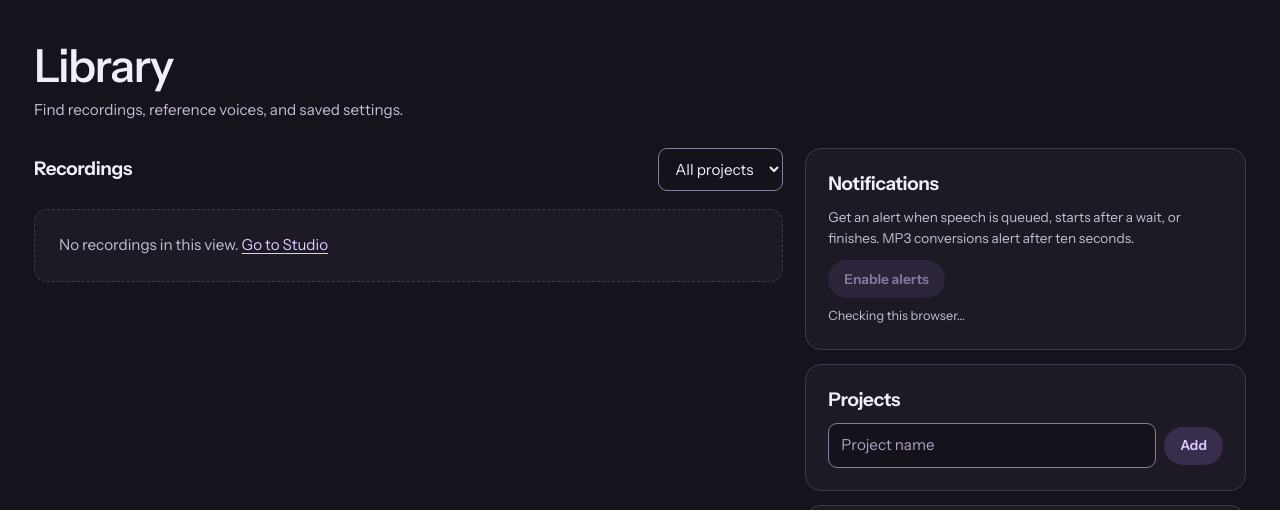
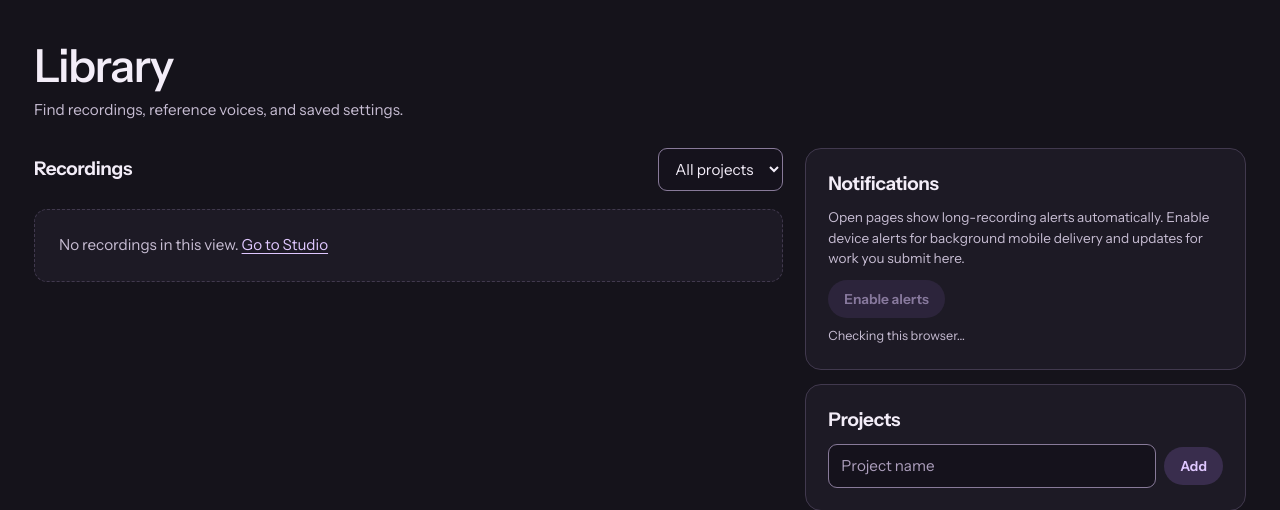
Before and after one commit to ibrahim91015/AISpeechStudio, a FastAPI app: page /library in a window 1280 px wide. Shown: the part 73-583 px from the top of the page. Run offline with FastAPI, Linux system fonts and the light colour scheme; data comes from the database, SQL or seed files in the repository; data that the repository does not hold is empty; parts of the project's set-up code (start-up, migrations or seed data) failed here and were passed over.

Commit message:
Route long-completion alerts broadly and fix authenticated PWA manifests

```diff
--- a/app.py
+++ b/app.py
@@ -24,7 +24,7 @@ from catalog import CHATTERBOX_LANGUAGES, HIGGS_MODELS, REFERENCE_MODELS, REQUIR
 from demo_voices import CLIPS, COLLECTION_CLIPS, transcript_for, voice_collections
 from documents import IMPORT_EXTENSIONS, MAX_TEXT, import_document
 from queue_worker import Worker
-from notification_events import enqueue, speech_event
+from notification_events import device_id, enqueue, speech_event
 from push_delivery import Endpoint, PushDelivery, Subscription, valid_endpoint, valid_key
 import shares
 from storage import JOBS, REFERENCES, ROOT, VOICES, connect, one, rows, setup
@@ -263,9 +263,12 @@ def subscribe_notifications(request: Request, subscription: Subscription):
         db.execute("BEGIN IMMEDIATE")
         db.execute("DELETE FROM push_subscriptions WHERE endpoint=? AND user_id<>?", (subscription.endpoint, uid))
         db.execute("""
-            INSERT INTO push_subscriptions(endpoint,user_id,p256dh,auth) VALUES (?,?,?,?)
-            ON CONFLICT(endpoint) DO UPDATE SET p256dh=excluded.p256dh, auth=excluded.auth
-            """, (subscription.endpoint, uid, subscription.keys.p256dh, subscription.keys.auth))
+            INSERT INTO push_subscriptions(endpoint,user_id,p256dh,auth,device_id,mobile,last_seen)
+            VALUES (?,?,?,?,?,?,?)
+            ON CONFLICT(endpoint) DO UPDATE SET p256dh=excluded.p256dh, auth=excluded.auth,
+                device_id=excluded.device_id, mobile=excluded.mobile, last_seen=excluded.last_seen
+            """, (subscription.endpoint, uid, subscription.keys.p256dh, subscription.keys.auth,
+                  device_id(request.cookies.get("speech_device")), subscription.mobile, int(time.time())))
     return {"enabled": True}
 
 
@@ -282,6 +285,30 @@ def notification_status(request: Request, subscription: Endpoint):
     enabled = one("SELECT 1 FROM push_subscriptions WHERE endpoint=? AND user_id=?",
                   (subscription.endpoint, current_user(request)["id"])) is not None
     return {"enabled": enabled}
+
+
+@app.get("/notifications/feed")
+def page_notification_feed(request: Request, after: int | None = None):
+    uid = current_user(request)["id"]
+    device = device_id(request.cookies.get("speech_device"))
+    now = int(time.time())
+    with connect() as db:
+        if device:
+            db.execute("UPDATE push_subscriptions SET last_seen=? WHERE device_id=? AND last_seen<?",
+                       (now, device, now - 15))
+        if after is None:
+            cursor = db.execute("SELECT COALESCE(MAX(id),0) FROM page_notices").fetchone()[0]
+            notices = []
+        else:
+            notices = db.execute("""
+                SELECT id, CASE WHEN user_id=? THEN payload ELSE public_payload END AS data
+                FROM page_notices WHERE id>? AND expires>?
+                  AND (public_payload IS NOT NULL OR (user_id=? AND device_id=?))
+                ORDER BY id LIMIT 24
+                """, (uid, max(after, 0), now, uid, device)).fetchall()
+            cursor = notices[-1]["id"] if notices else after
+    return JSONResponse({"after": cursor, "notices": [json.loads(row["data"]) for row in notices]},
+                        headers={"Cache-Control": "private, no-store"})
 
 
 @app.post("/notifications/test")
@@ -502,7 +529,8 @@ def create_share(request: Request, key: str, rate: int):
     job, path = share_source(request, key)
     if rate not in {option["rate"] for option in shares.options(path, job["duration"])}:
         raise HTTPException(400, "Choose a smaller MP3 preset.")
-    return shares.start(request.app.state.share_worker, job, rate, path)
+    requester = device_id(request.cookies.get("speech_device"))
+    return shares.start(request.app.state.share_worker, {**job, "remux_device": requester}, rate, path)
 
 
 @app.get("/jobs/{key}/share/{rate}")
@@ -597,10 +625,13 @@ async def create_job(request: Request):
             with connect() as db:
                 db.execute("BEGIN IMMEDIATE")
                 ahead = db.execute("SELECT COUNT(*) FROM jobs WHERE status IN ('running','queued')").fetchone()[0]
-                db.execute("INSERT INTO jobs(id,user_id,project_id,model,title,script,settings,status,queue_ahead) "
-                           "VALUES (?,?,?,?,?,?,?,'queued',?)", (key, uid, project, model, title, text, json.dumps(config), ahead))
+                requester = device_id(request.cookies.get("speech_device"))
+                db.execute("INSERT INTO jobs(id,user_id,project_id,model,title,script,settings,status,queue_ahead,request_device) "
+                           "VALUES (?,?,?,?,?,?,?,'queued',?,?)",
+                           (key, uid, project, model, title, text, json.dumps(config), ahead, requester))
                 if ahead:
-                    speech_event(db, {"id": key, "user_id": uid, "title": title, "model": model}, "queued", ahead=ahead)
+                    speech_event(db, {"id": key, "user_id": uid, "title": title, "model": model,
+                                      "request_device": requester}, "queued", ahead=ahead)
         except (ValueError, OSError, sqlite3.IntegrityError, HTTPException) as exc:
             shutil.rmtree(folder, ignore_errors=True)
             return submit_error(request, str(exc))
--- a/push_delivery.py
+++ b/push_delivery.py
@@ -36,6 +36,7 @@ class Keys(BaseModel):
 
 class Subscription(Endpoint):
     keys: Keys
+    mobile: bool = False
 
 
 def valid_endpoint(endpoint):
@@ -95,6 +96,7 @@ class PushDelivery:
         now = int(time())
         with connect() as db:
             db.execute("DELETE FROM push_outbox WHERE expires<=?", (now,))
+            db.execute("DELETE FROM page_notices WHERE expires<=?", (now,))
             due = db.execute("""
                 SELECT o.*, s.p256dh, s.auth FROM push_outbox o JOIN push_subscriptions s USING(endpoint)
                 WHERE next_attempt<=? ORDER BY next_attempt,id LIMIT 1
--- a/shares.py
+++ b/shares.py
@@ -85,7 +85,8 @@ def convert(job, rate, source, queued_at):
         url = f"/library?recording={identifier}&share={rate}#recording-{identifier}"
         with connect() as db:
             enqueue(db, job["user_id"], f"mp3-{identifier}-{rate}-{uuid4().hex[:8]}",
-                    "MP3 ready" if ready_bytes else "MP3 conversion stopped", body, url, ping=bool(ready_bytes), ttl=3600)
+                    "MP3 ready" if ready_bytes else "MP3 conversion stopped", body, url, ping=bool(ready_bytes), ttl=3600,
+                    device=job.get("remux_device"))
 
 
 def start(executor: ThreadPoolExecutor, job, rate, source):
--- a/static/notifications.js
+++ b/static/notifications.js
@@ -13,6 +13,12 @@
   let serverKey;
   let audio;
   let enabled = false;
+
+  if (!/(?:^|;\s*)speech_device=[a-f0-9]{32}(?:;|$)/.test(document.cookie)) {
+    const id = Array.from(crypto.getRandomValues(new Uint8Array(16)), byte => byte.toString(16).padStart(2, '0')).join('');
+    document.cookie = 'speech_device=' + id + '; Path=/; Max-Age=31536000; SameSite=Lax' +
+      (location.protocol === 'https:' ? '; Secure' : '');
+  }
 
   function owner() {
     try { return localStorage.getItem(storageKey); } catch { return null; }
@@ -52,11 +58,75 @@
     return true;
   }
 
+  const notice = document.querySelector('#speech-page-notice');
+  if (notice) {
+    const cursorKey = 'aispeech-notice-cursor:' + profile;
+    let cursor;
+    let timer;
+    let activeRequest = false;
+    let hideTimer;
+    const queue = [];
+    try { cursor = sessionStorage.getItem(cursorKey); } catch {}
+
+    function dismiss() {
+      notice.hidden = true;
+      clearTimeout(hideTimer);
+      showNext();
+    }
+
+    function showNext() {
+      if (!notice.hidden || !queue.length) return;
+      const item = queue.shift();
+      notice.querySelector('[data-notice-title]').textContent = item.title;
+      notice.querySelector('[data-notice-body]').textContent = item.body;
+      notice.querySelector('[data-notice-link]').href = item.url;
+      notice.hidden = false;
+      if (item.ping && !mobile && document.hasFocus() && !owner()) playPing();
+      hideTimer = setTimeout(dismiss, 9000);
+    }
+
+    async function poll() {
+      if (document.hidden || activeRequest) return;
+      activeRequest = true;
+      let delay = 5000;
+      const controller = new AbortController();
+      const timeout = setTimeout(() => controller.abort(), 7000);
+      try {
+        const search = cursor == null ? '' : '?after=' + encodeURIComponent(cursor);
+        const response = await fetch('/notifications/feed' + search, {cache: 'no-store', signal: controller.signal});
+        if (!response.ok) throw new Error('Alerts are unavailable');
+        const result = await response.json();
+        cursor = String(result.after);
+        try { sessionStorage.setItem(cursorKey, cursor); } catch {}
+        queue.push(...result.notices);
+        showNext();
+      } catch {
+        delay = 15000;
+      } finally {
+        clearTimeout(timeout);
+        activeRequest = false;
+        if (!document.hidden) timer = setTimeout(poll, delay);
+      }
+    }
+
+    notice.querySelector('[data-notice-close]').addEventListener('click', dismiss);
+    document.addEventListener('visibilitychange', () => {
+      clearTimeout(timer);
+      if (!document.hidden) poll();
+    });
+    if (!mobile) {
+      document.addEventListener('pointerdown', unlockPing, {once: true});
+      document.addEventListener('keydown', unlockPing, {once: true});
+    }
+    poll();
+  }
+
   if (mobile && !document.querySelector('link[rel=manifest]')) {
     for (const [rel, href] of [['manifest', '/speech.webmanifest'], ['apple-touch-icon', '/static/speech-icon-180.png']]) {
       const link = document.createElement('link');
       link.rel = rel;
       link.href = href;
+      if (rel === 'manifest') link.crossOrigin = 'use-credentials';
       document.head.append(link);
     }
     if (ios) {
@@ -112,13 +182,10 @@
 
   navigator.serviceWorker.addEventListener('message', event => {
     if (event.data?.type !== 'speech-ping') return;
-    const mine = String(event.data.profile) === profile && (enabled || owner() === profile);
+    const mine = event.data.profile === null ? Boolean(owner()) :
+      String(event.data.profile) === profile && (enabled || owner() === profile);
     event.ports[0]?.postMessage(mine && playPing());
   });
-  if (!mobile && owner() === profile) {
-    document.addEventListener('pointerdown', unlockPing, {once: true});
-    document.addEventListener('keydown', unlockPing, {once: true});
-  }
   const service = mobile || toggle
     ? navigator.serviceWorker.register('/speech-worker.js' + (mobile ? '?mobile=1' : ''))
     : null;
@@ -142,7 +209,10 @@
     serverKey = Uint8Array.from(atob(base64), character => character.charCodeAt(0));
     subscription = await registration.pushManager.getSubscription();
     enabled = subscription ? (await request('status', {endpoint: subscription.endpoint})).enabled : false;
-    if (enabled) remember(true);
+    if (enabled) {
+      await request('subscribe', {...subscription.toJSON(), mobile});
+      remember(true);
+    }
     syncSettings(Notification.permission === 'denied'
       ? 'Notifications are blocked. Allow them in your browser or device settings, then refresh.' : '');
   };
@@ -162,7 +232,7 @@
         subscription = null;
       } else {
         subscription ||= await registration.pushManager.subscribe({userVisibleOnly: true, applicationServerKey: serverKey});
-        await request('subscribe', subscription.toJSON());
+        await request('subscribe', {...subscription.toJSON(), mobile});
         enabled = true;
         remember(true);
       }
--- a/static/studio.css
+++ b/static/studio.css
@@ -215,3 +215,7 @@ progress { width: 100%; height: 8px; }
 #mobile-install { border-top: 1px solid var(--stroke); margin-top: 13px; padding-top: 12px; }
 #mobile-install-help { margin-top: 4px; }
 #mobile-install-button { margin-top: 10px; }
+
+.speech-notice { position: fixed; z-index: 10; inset-inline-end: 16px; bottom: max(16px, env(safe-area-inset-bottom)); width: min(400px, calc(100% - 32px)); padding: 14px 16px 10px; border: 1px solid var(--stroke); border-radius: 14px; background: var(--raised); box-shadow: 0 8px 24px #08060d85; }
+.speech-notice p { margin-top: 4px; overflow-wrap: anywhere; }
+.speech-notice-actions { display: flex; flex-wrap: wrap; justify-content: flex-end; gap: 8px; margin-top: 7px; }
--- a/templates/base.html
+++ b/templates/base.html
@@ -8,7 +8,7 @@
   <title>{% block title %}AI Speech Studio{% endblock %}</title>
   <link rel="icon" href="/static/favicon.svg" type="image/svg+xml">
   {% if mobile_client %}
-  <link rel="manifest" href="/speech.webmanifest">
+  <link rel="manifest" href="/speech.webmanifest" crossorigin="use-credentials">
   <link rel="apple-touch-icon" href="/static/speech-icon-180.png">
   <meta name="apple-mobile-web-app-capable" content="yes">
   {% endif %}
@@ -42,6 +42,13 @@
     <div><dt>RAM</dt><dd data-stat="ram">—</dd></div>
   </dl>
 </aside>
+<aside class="speech-notice" id="speech-page-notice" aria-label="Speech Studio alert" hidden>
+  <div role="status"><strong data-notice-title></strong><p data-notice-body></p></div>
+  <div class="speech-notice-actions">
+    <a class="quiet" data-notice-link href="/library">Open Library</a>
+    <button class="quiet" type="button" data-notice-close>Dismiss</button>
+  </div>
+</aside>
 <main class="main" id="main">{% block body %}{% endblock %}</main>
 </body>
 </html>
--- a/templates/library.html
+++ b/templates/library.html
@@ -22,7 +22,7 @@
   <aside class="library-side">
     <section class="surface alert-settings" id="notifications" aria-labelledby="notification-heading">
       <h2 id="notification-heading">Notifications</h2>
-      <p>Get an alert when speech is queued, starts after a wait, or finishes. MP3 conversions alert after ten seconds.</p>
+      <p>Open pages show long-recording alerts automatically. Enable device alerts for background mobile delivery and updates for work you submit here.</p>
       <div class="notification-buttons">
         <button class="button tonal" type="button" id="notification-toggle" disabled>Enable alerts</button>
         <button class="button outlined" type="button" id="notification-test" hidden>Send test</button>
```
Also changed, not shown: notification_events.py (+38 -10 lines), storage.py (+8 -1 lines).
